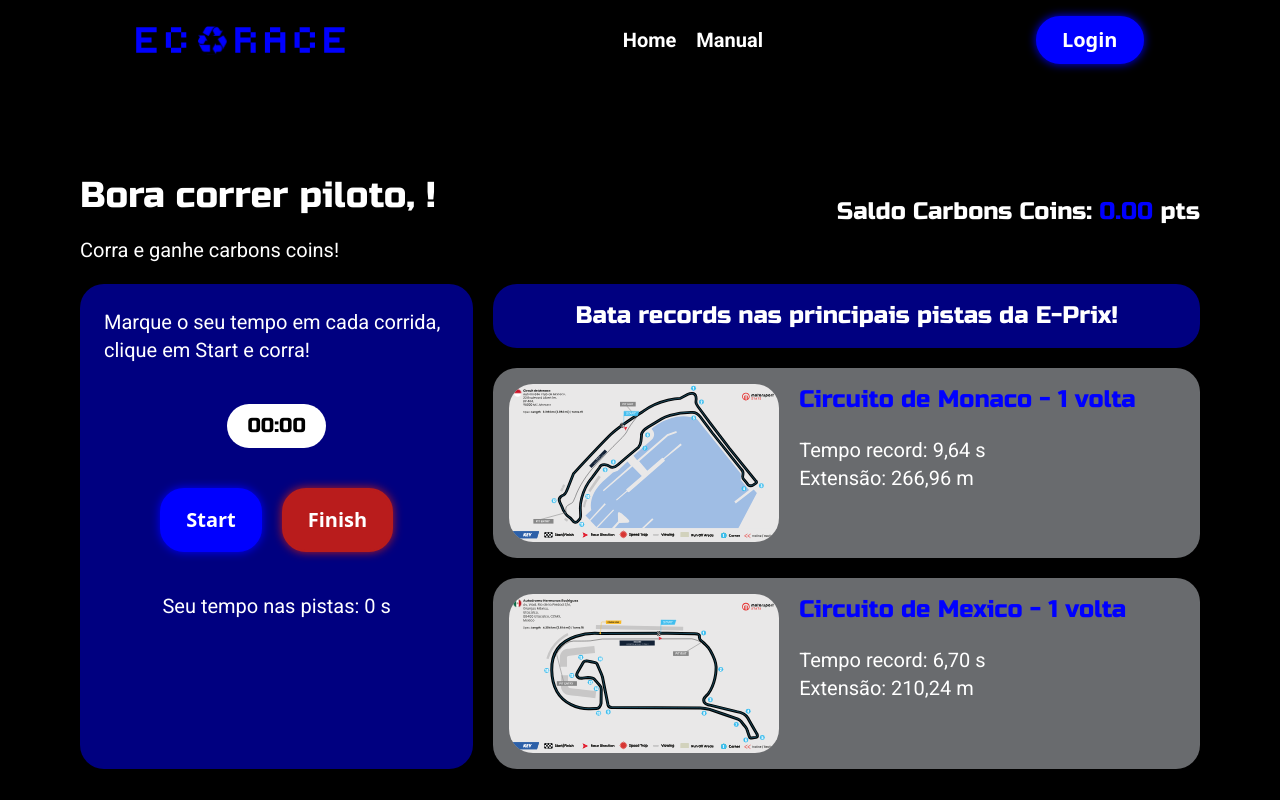
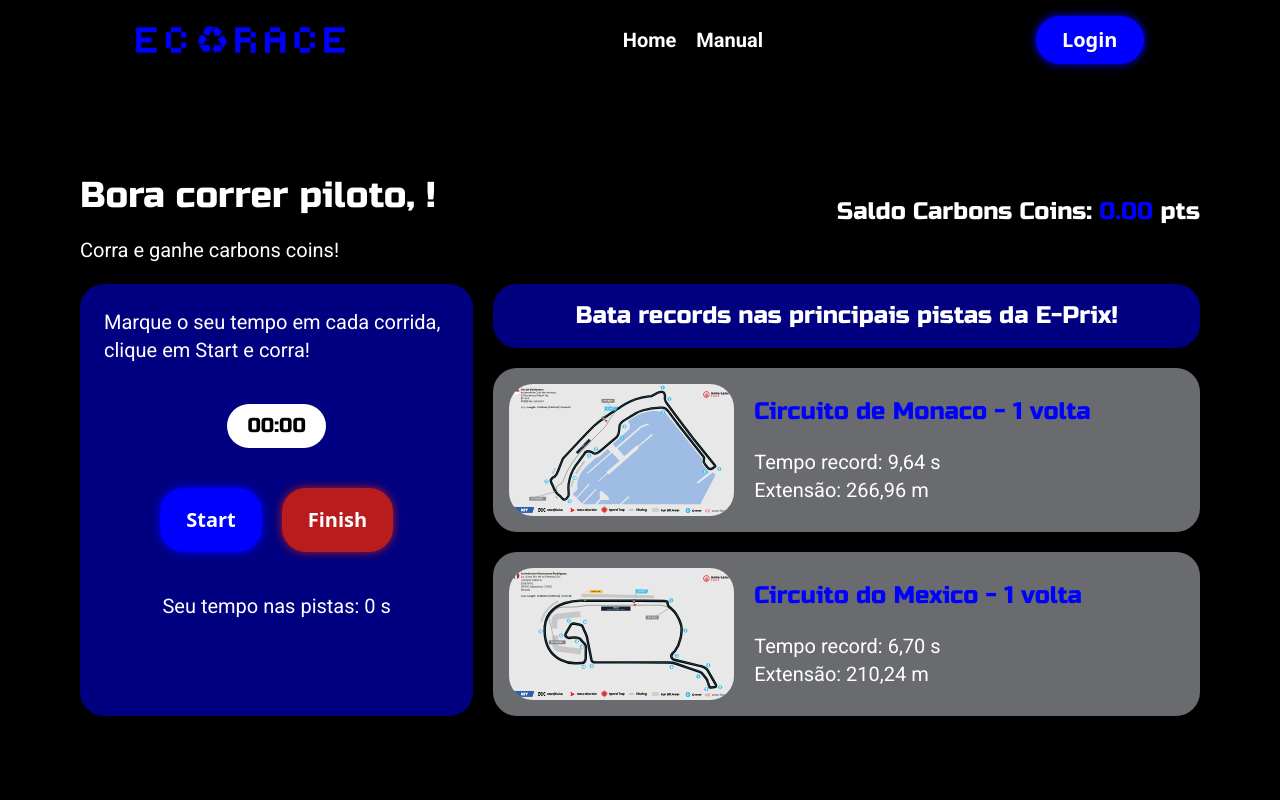
Before and after one commit to lorransantosdev/EcoRace-react, a React (Vite) app: page /login/1 in a window 1280 px wide. Shown: the top 800 px of the page. Built offline with nearby package versions, Linux system fonts and the light colour scheme.

Commit message:
Página Logada finalizada e funcional

```diff
--- a/src/components/Pistas.jsx
+++ b/src/components/Pistas.jsx
@@ -2,8 +2,8 @@ export default function Pistas({ dadosPistas }) {
     return (
       <>
         {dadosPistas.map((pistas, index) => (
-          <div key={index} className="flex flex-col md:flex-row gap-5 bg-gray-300 bg-opacity-50 backdrop-blur-lg rounded-3xl p-4">
-            <div className="md:w-1/5 lg:w-2/5 w-full">
+          <div key={index} className="flex flex-col md:flex-row items-center gap-5 bg-gray-300 bg-opacity-50 backdrop-blur-lg rounded-3xl p-4">
+            <div className="md:w-1/5 lg:w-2/6 w-full">
               <img src={pistas.img} alt={pistas.alt} className="rounded-3xl" />
             </div>
 
--- a/src/components/PistasCard.jsx
+++ b/src/components/PistasCard.jsx
@@ -19,7 +19,7 @@ export default function PistasCard({ style, text, pistas }){
         {
         img: "/circuite-mexico.svg",
         alt: "Imagem do circuito de Mexico",
-        name: "Circuito de Mexico - 1 volta",
+        name: "Circuito do Mexico - 1 volta",
         time: "Tempo record: 6,70 s",
         extetion: "Extensão: 210,24 m"
         },
```
